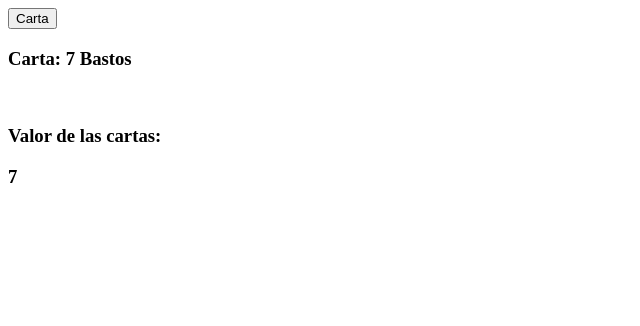
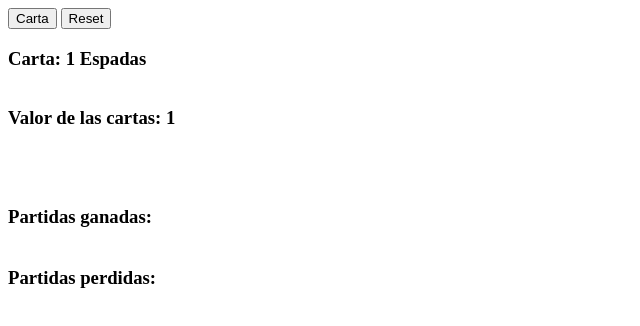
Before and after one commit to RaulZaidin/7-y-medio, a website with bundled scripts: page index.html in a window 1280 px wide. Both pictures are taken after a click on the button "Carta". Shown: the whole page, without its empty margins (0-640 px from the left). Built offline with nearby package versions, Linux system fonts and the light colour scheme.

Commit message:
Add files via upload

```diff
--- a/index.html
+++ b/index.html
@@ -8,10 +8,14 @@
     <link rel="stylesheet" href="style.css">
 </head>
 <body>
-    <button id="boton">Carta</button>
-    <h3 id="carta">Carta: </h3></br>
-    <h3>Valor de las cartas: </h3><h3 id="valor"></h3>
-    <div id="numeros"></div>
+    <button id="botonCarta">Carta</button>
+    <button id="botonReset">Reset</button></br>
+    <h3>Carta:&nbsp; </h3><h3 id="carta"></h3></br>
+    <h3>Valor de las cartas:&nbsp; </h3><h3 id="puntuacionCartas"></h3>
+    <!-- <div id="numeros"></div> -->
+    <h2 id="mensajeEstado"></h2></br>
+    <h3>Partidas ganadas:&nbsp; </h3><h3 id="ganadas"></h3></br>
+    <h3>Partidas perdidas:&nbsp; </h3><h3 id="perdidas"></h3>
 
     <script type="module" src="index.js"></script>
 </body>
--- a/index.js
+++ b/index.js
@@ -4,19 +4,51 @@ import {Juego} from "./js/juego.js";
 let baraja = new Baraja();
 let numeros = new Numeros();
 let juego = new Juego();
-const boton = document.getElementById("boton");
+const botonCarta = document.getElementById("botonCarta");
+const botonReset = document.getElementById("botonReset");
 
 let carta = document.getElementById("carta");
-let valor = document.getElementById("valor");
-boton.onclick = function(){
+let puntuacionCartas = document.getElementById("puntuacionCartas");
+let mensajeEstado = document.getElementById("mensajeEstado");
+let ganadas = document.getElementById("ganadas");
+let perdidas = document.getElementById("perdidas");
+let totalPerdidas = 0;
+let totalGanadas = 0;
+botonCarta.onclick = function(){
     let elegida;
     do{
         elegida = baraja.reparteCarta(numeros.random(40));
-    }while(elegida.booleano == false);
-    elegida.booleano = false;
+    }while(elegida.valida == false);
+    elegida.valida = false;
     carta.innerHTML += elegida.numero + " " + elegida.palo + " ";
     let valorC = juego.sieteYmedio(elegida.numero);
-    valor.innerHTML = valorC;
+    if(valorC > 7.5){
+        puntuacionCartas.innerHTML = valorC;
+        mensajeEstado.innerHTML = "Has perdido";
+        botonCarta.disabled = true;
+        totalPerdidas++;
+        perdidas.innerHTML = totalPerdidas;
+    }else if(valorC == 7.5){
+        puntuacionCartas.innerHTML = valorC;
+        mensajeEstado.innerHTML = "Has ganado";
+        botonCarta.disabled = true;
+        totalGanadas++;
+        ganadas.innerHTML = totalGanadas;
+    }else{
+        puntuacionCartas.innerHTML = valorC;
+    }
+
+}
+
+botonReset.onclick = function(){
+    baraja = new Baraja();
+    botonCarta.disabled = false;
+    mensajeEstado.innerHTML = " ";
+    puntuacionCartas.innerHTML = " ";
+    juego.suma = [];
+
+    carta.innerHTML = " ";
+
 }
 let reglas = {
     "elementos" : [
--- a/js/baraja.js
+++ b/js/baraja.js
@@ -4,31 +4,16 @@ class Baraja{
 
     constructor(){
         this.baraja = [];
-        // let j = 1;
-        // for(let i=0; i < 40; i++){
-        //     if(j <= 7){
-        //         this.baraja [i] = j;
-
-        //     }else if(j <= 10 && j > 7){
-        //         this.baraja [i] = j + 2;
-
-        //     }else if(j = 11){
-        //         j = 1;
-        //         this.baraja [i] = j;
-        //     }
-        //     j++;
-        // }
+        this.palo = ["Oros", "Copas", "Espadas", "Bastos"];
 
         let j = 1;
         let z = 0;
         for(let i = 0; i < 48; i++){
-            var carta = new Carta();
             if(j > 12){
                 j = 1;
                 z++;
             }
-            carta.numero = j;
-            carta.palo = carta.palo[z];
+            var carta = new Carta(j, this.palo[z]);
             this.baraja[i]= (carta);
             j++;
         }
@@ -38,13 +23,12 @@ class Baraja{
         let filtro2 = this.baraja.filter(carta => {
             for(let i = 0; i < filtro.length; i++){
                 if(carta == filtro[i]){
-                    carta.booleano = false;
+                    carta.valida = false;
                 }
             }
         });
 
-        this.filtro3 = this.baraja.filter(carta => carta.booleano == true);
-        console.log(this.filtro3);
+        this.filtro3 = this.baraja.filter(carta => carta.valida == true);
 
     }
     reparteCarta(num){
--- a/js/carta.js
+++ b/js/carta.js
@@ -1,9 +1,9 @@
 class Carta {
 
-    constructor(){
-        this.numero = [];
-        this.palo = ["Oros", "Copas", "Espadas", "Bastos"];
-        this.booleano = true;
+    constructor(numero, palo){
+        this.numero = numero;
+        this.palo = palo;
+        this.valida = true;
     }
 
 }
--- a/style.css
+++ b/style.css
@@ -2,3 +2,6 @@ html, body{
     height: 100%;
 
 }
+body h3{
+    display: inline-block;
+}
```
